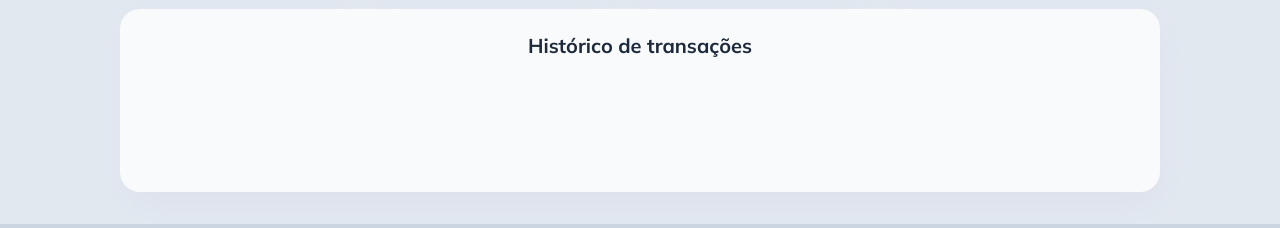
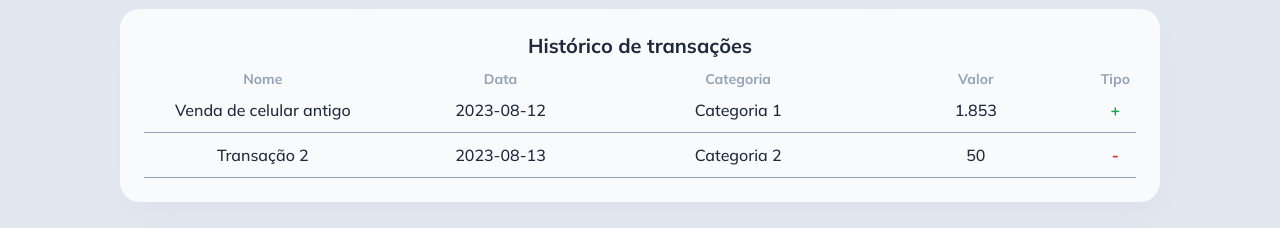
Before and after one commit to RafaelSantos22/GoFinance-ReactJs, a React (Vite) app: page / in a window 1280 px wide. Shown: the part 515-743 px from the top of the page. Built offline with nearby package versions, Linux system fonts and the light colour scheme.

Commit message:
implementa a tabela estatica de transações

```diff
--- a/src/components/TransactionHistory/index.tsx
+++ b/src/components/TransactionHistory/index.tsx
@@ -1,9 +1,27 @@
+import { transactions } from '../../data/transactions';
+import TransactionRow from '../TransactionRow';
 import styles from './styles.module.css';
 
 export const TransactionHistory = () => {
     return (
         <div className={styles.transactions}>
             <h2>Histórico de transações</h2>
+            <table>
+                <thead>
+                    <tr>
+                        <th>Nome</th>
+                        <th>Data</th>
+                        <th>Categoria</th>
+                        <th>Valor</th>
+                        <th className={styles.type}>Tipo</th>
+                    </tr>
+                </thead>
+                <tbody>
+                    {transactions.map(transaction => (
+                        <TransactionRow transaction={transaction} />
+                    ))}
+                </tbody>
+            </table>
         </div>
     );
 }
--- a/src/components/TransactionHistory/styles.module.css
+++ b/src/components/TransactionHistory/styles.module.css
@@ -20,3 +20,34 @@
     font-weight: 700;
     line-height: normal;
 }
+
+table {
+    width: 100%;
+    border-collapse: collapse;
+}
+
+thead th,
+tbody tr {
+    font-family: Mulish;
+    text-align: center;
+    font-style: normal;
+    line-height: normal;
+}
+
+thead th {
+    width: calc(278px - 48px);
+    color: var(--font-secondary);
+    font-size: 14px;
+    font-weight: 700;
+}
+
+tbody tr {
+    color:#1E293B;
+    font-size: 16px;
+    font-weight: 500;
+    border-bottom: 1px solid var(--border-color-tertiary);
+}
+
+.type {
+    width: 40px;
+}
--- /dev/null
+++ b/src/components/TransactionRow/index.tsx
@@ -0,0 +1,22 @@
+import { Transaction } from '../../types/Transaction';
+import styles from './styles.module.css';
+
+type Props = {
+    transaction: Transaction;
+}
+
+const TransactionRow = ({ transaction }: Props) => {
+    return (
+        <tr className={styles.row}>
+            <td>{transaction.nome}</td>
+            <td>{transaction.data}</td>
+            <td>{transaction.categoria}</td>
+            <td>{transaction.valor}</td>
+            <td className={transaction.tipo === '+' ? styles.positive : styles.negative}>
+                {transaction.tipo}
+            </td>
+         </tr>
+    );
+};
+
+export default TransactionRow;
--- /dev/null
+++ b/src/components/TransactionRow/styles.module.css
@@ -0,0 +1,21 @@
+tbody td {
+    padding: 12px;
+}
+
+.positive,
+.negative {
+    text-align: center;
+    font-size: 16px;
+    font-family: Mulish;
+    font-style: normal;
+    font-weight: 700;
+    line-height: normal;
+}
+
+.positive {
+    color: var(--font-positive);
+}
+
+.negative {
+    color: var(--font-negative);
+}
--- /dev/null
+++ b/src/data/transactions.ts
@@ -0,0 +1,20 @@
+import { Transaction } from "../types/Transaction";
+
+export const transactions: Transaction[] = [
+    {
+      id: 1,
+      nome: 'Venda de celular antigo',
+      data: '2023-08-12',
+      categoria: 'Categoria 1',
+      valor: 1.853,
+      tipo: '+',
+    },
+    {
+      id: 2,
+      nome: 'Transação 2',
+      data: '2023-08-13',
+      categoria: 'Categoria 2',
+      valor: 50.000,
+      tipo: '-',
+    },
+];
--- a/src/global.css
+++ b/src/global.css
@@ -10,6 +10,8 @@
   --font-tertiary: #1E293B;
   --font-quaternary: #F1F5F9;
   --font-modal: #27272A;
+  --font-positive: #16A34A;
+  --font-negative: #DC2626;
 
   --bg-primary: #1E3A8A;
   --bg-secondary: #E2E8F0;
@@ -21,4 +23,5 @@
 
   --border-color-primary: #CBD5E1;
   --border-color-secondary: #1E40AF;
+  --border-color-tertiary: #94A3B8;
 }
--- /dev/null
+++ b/src/types/Transaction.ts
@@ -0,0 +1,8 @@
+export type Transaction = {
+    id: number;
+    nome: string;
+    data: string;
+    categoria: string;
+    valor: number;
+    tipo: '+' | '-';
+}
```
